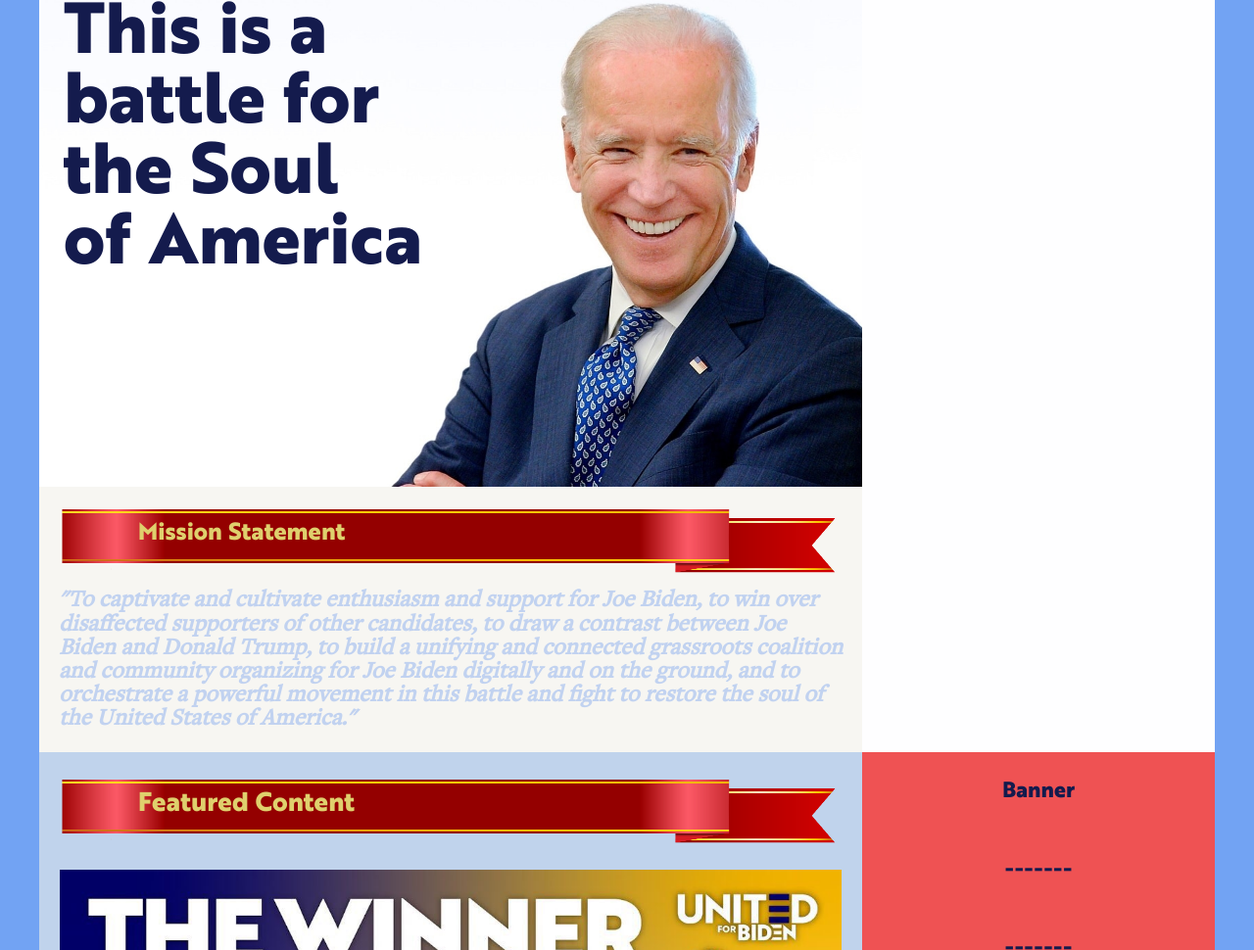
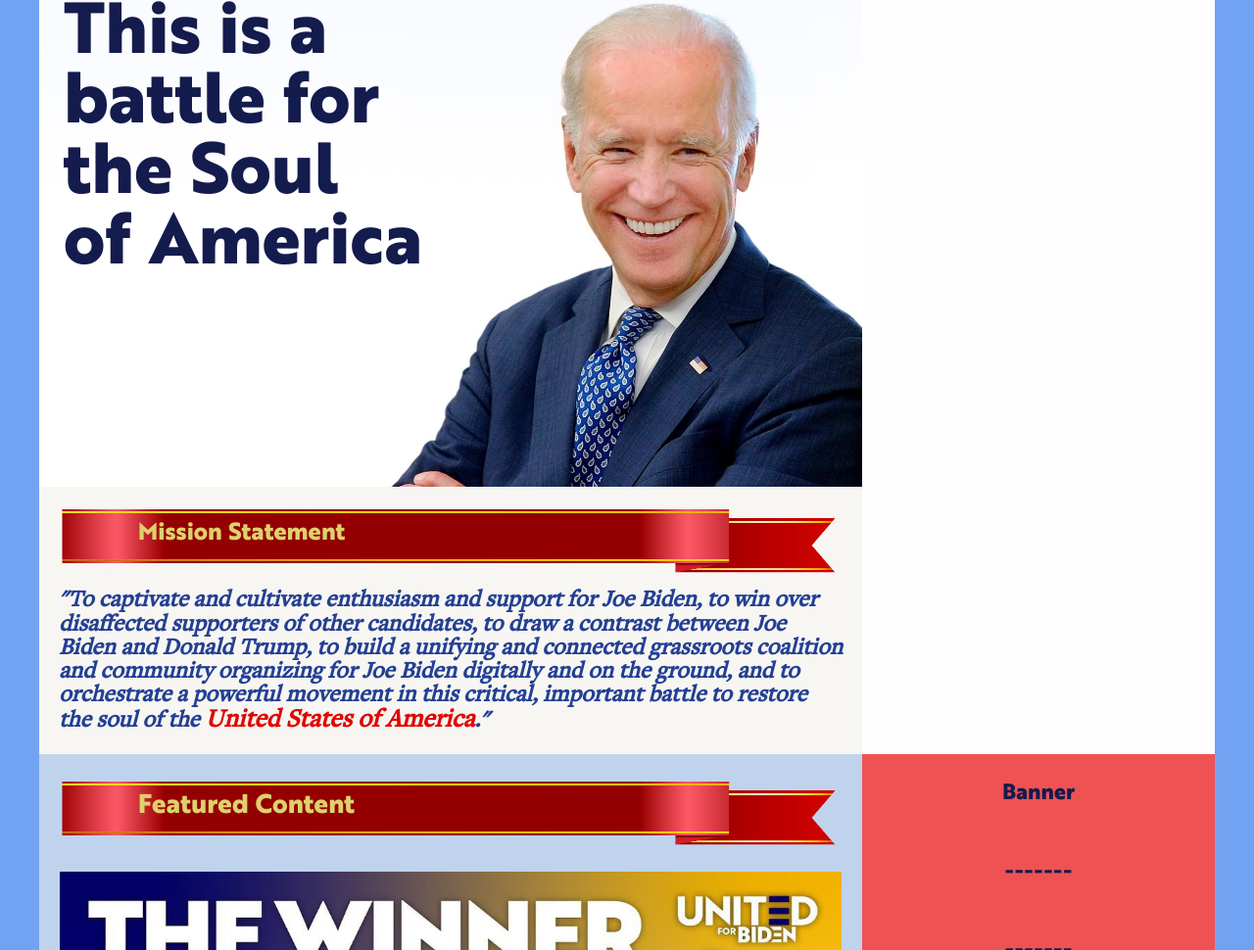
Before and after one commit to UnitedForBiden/Design, a plain HTML site: page index.html in a window 1280 px wide. Shown: the part 203-1173 px from the top of the page at 98% size. Drawn offline with Linux system fonts and the light colour scheme.

Commit message:
Update index.html

```diff
--- a/index.html
+++ b/index.html
@@ -77,7 +77,7 @@
                     </div>
                 </section>
                 <section class="monoCol">
-                    <p style="font-family: 'FreightText Pro Medium Regular'; padding: 0 20px 20px; font-size: 1.1em; font-style: italic; color:#C1D2F0; font-weight: bold;">"To captivate and cultivate enthusiasm and support for Joe Biden, to win over disaffected supporters of other candidates, to draw a contrast between Joe Biden and Donald Trump, to build a unifying and connected grassroots coalition and community organizing for Joe Biden digitally and on the ground, and to orchestrate a powerful movement in this battle and fight to restore the soul of the United States of America."</p>
+                    <p style="font-family: 'FreightText Pro Medium Regular'; padding: 0 20px 20px; font-size: 1.1em; font-style: italic; color:#233F94; font-weight: bold;">"To captivate and cultivate enthusiasm and support for Joe Biden, to win over disaffected supporters of other candidates, to draw a contrast between Joe Biden and Donald Trump, to build a unifying and connected grassroots coalition and community organizing for Joe Biden digitally and on the ground, and to orchestrate a powerful movement in this critical, important battle to restore the soul of the <span style="font-family: 'FreightText Pro Medium Regular'; font-size: 1.1em; font-style: italic; color:#E10600; font-weight: bold;">United States of America</span>."</p>
                 </section>
                 <section class="monoCol" id="featured">
                     <div id="featSide">
```
